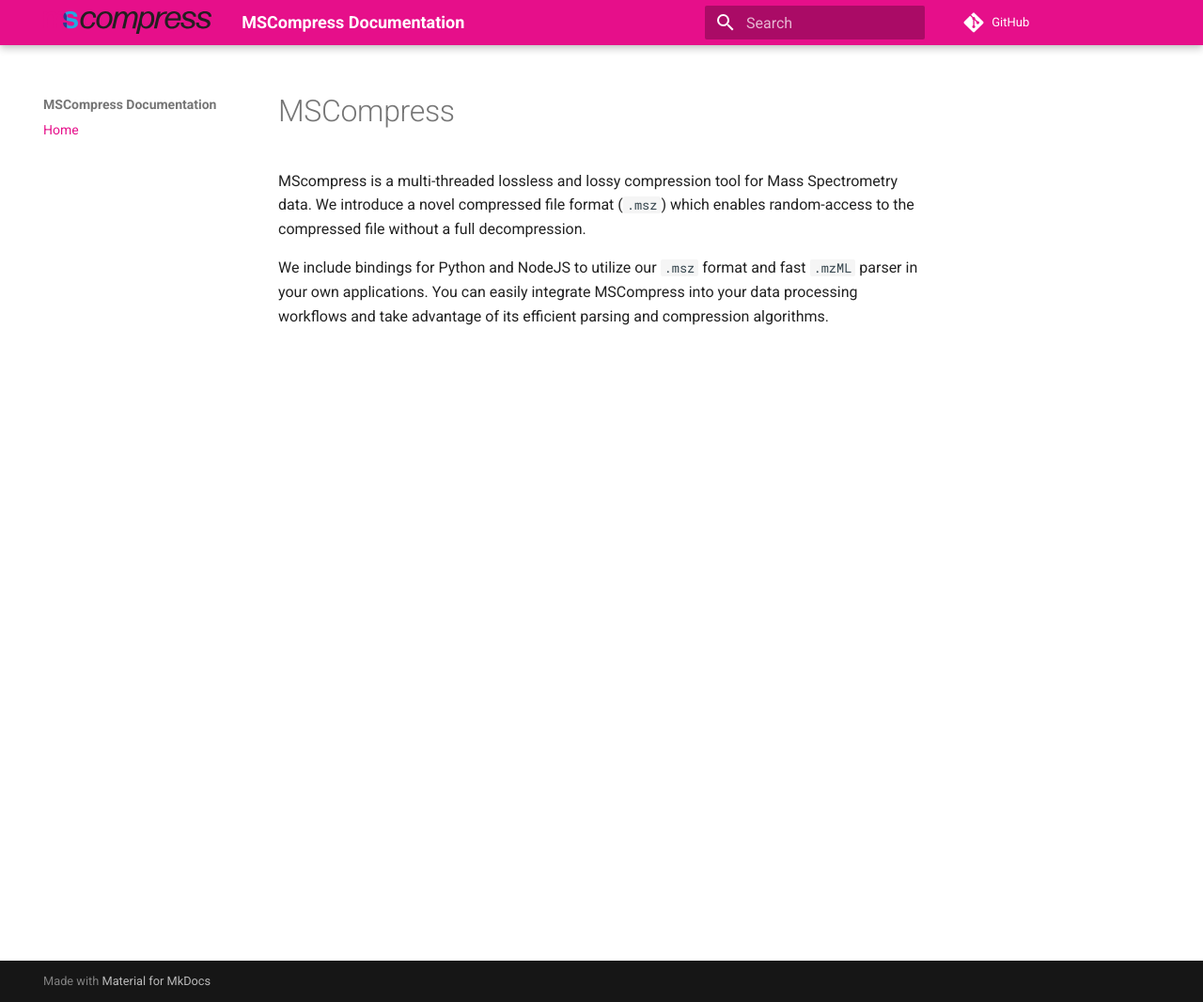
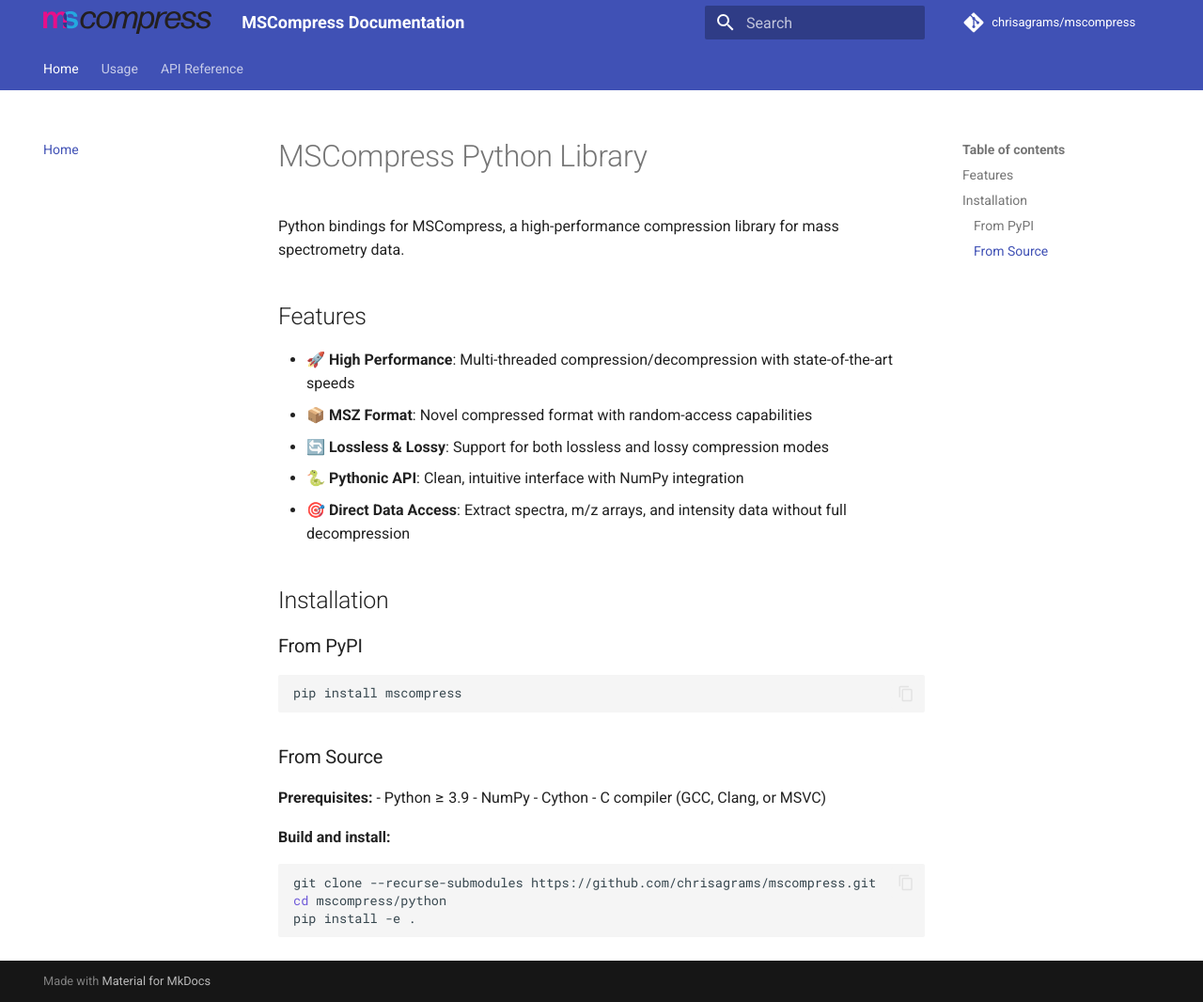
Before and after one commit to chrisagrams/mscompress, an MkDocs documentation site: the page built from docs/index.md, in a window 1280 px wide and 1066 px high. Shown: the whole window at 94% size. Built offline with MkDocs 1.6.1 and Material for MkDocs 9.7.7, drawn with Linux system fonts in a browser that asks for light colours; comment, search, counter and statistics services are not loaded.

Commit message:
updated docs

````diff
--- a/docs/index.md
+++ b/docs/index.md
@@ -1,5 +1,35 @@
-# MSCompress
+# MSCompress Python Library
 
-MScompress is a multi-threaded lossless and lossy compression tool for Mass Spectrometry data. We introduce a novel compressed file format (`.msz`) which enables random-access to the compressed file without a full decompression.
+Python bindings for MSCompress, a high-performance compression library for mass spectrometry data.
 
-We include bindings for Python and NodeJS to utilize our `.msz` format and fast `.mzML` parser in your own applications. You can easily integrate MSCompress into your data processing workflows and take advantage of its efficient parsing and compression algorithms.
+## Features
+
+- 🚀 **High Performance**: Multi-threaded compression/decompression with state-of-the-art speeds
+- 📦 **MSZ Format**: Novel compressed format with random-access capabilities
+- 🔄 **Lossless & Lossy**: Support for both lossless and lossy compression modes
+- 🐍 **Pythonic API**: Clean, intuitive interface with NumPy integration
+- 🎯 **Direct Data Access**: Extract spectra, m/z arrays, and intensity data without full decompression
+
+## Installation
+
+### From PyPI
+
+```bash
+pip install mscompress
+```
+
+### From Source
+
+**Prerequisites:**
+- Python ≥ 3.9
+- NumPy
+- Cython
+- C compiler (GCC, Clang, or MSVC)
+
+**Build and install:**
+
+```bash
+git clone --recurse-submodules https://github.com/chrisagrams/mscompress.git
+cd mscompress/python
+pip install -e .
+```
--- a/docs/styles/extra.css
+++ b/docs/styles/extra.css
@@ -3,7 +3,7 @@
   --mscompress-blue: #24a8df;
 }
 
-[data-md-color-scheme="default"] {
+/* [data-md-color-scheme="default"] {
   --md-primary-fg-color: var(--mscompress-purple) !important;
   --md-accent-fg-color: var(--mscompress-blue) !important;
-}
+} */
--- a/mkdocs.yml
+++ b/mkdocs.yml
@@ -1,17 +1,56 @@
 site_name: MSCompress Documentation
 site_description: Documentation for MSCompress, a tool for compressing Mass Spectrometry data.
 repo_url: https://github.com/chrisagrams/mscompress
+repo_name: chrisagrams/mscompress
+
 theme:
   name: material
   logo: https://raw.githubusercontent.com/chrisagrams/mscompress/refs/heads/main/electron/assets/logos/msc_logo.svg
+  features:
+    - navigation.tabs
+    - navigation.sections
+    - navigation.expand
+    - content.code.copy
   palette:
     - scheme: default
       primary: custom
       accent: custom
+    - scheme: slate
+      primary: custom
+      accent: custom
+      toggle:
+        icon: material/brightness-4
+        name: Switch to light mode
+
 extra_css:
   - styles/extra.css
+
+plugins:
+  - search
+  - mkdocstrings:
+      handlers:
+        python:
+          paths: [python]
+          options:
+            docstring_style: google  # Check if this matches your docstring style (Google/NumPy/Sphinx)
+            show_source: true
+            show_root_heading: true
+
+markdown_extensions:
+  - pymdownx.highlight:
+      anchor_linenums: true
+      line_spans: __span
+      pygments_lang_class: true
+  - pymdownx.inlinehilite
+  - pymdownx.snippets
+  - pymdownx.superfences
+  - pymdownx.tabbed:
+      alternate_style: true
+  - admonition
+  - pymdownx.details
+  - attr_list
+
 nav:
   - Home: index.md
-  # - Usage: usage.md
-  # - API: api.md
-  # - Contributing: contributing.md
+  - Usage: usage.md
+  - API Reference: api.md
````
Also changed, not shown: docs/api.md (added, +81 -0 lines), docs/usage.md (added, +100 -0 lines).
